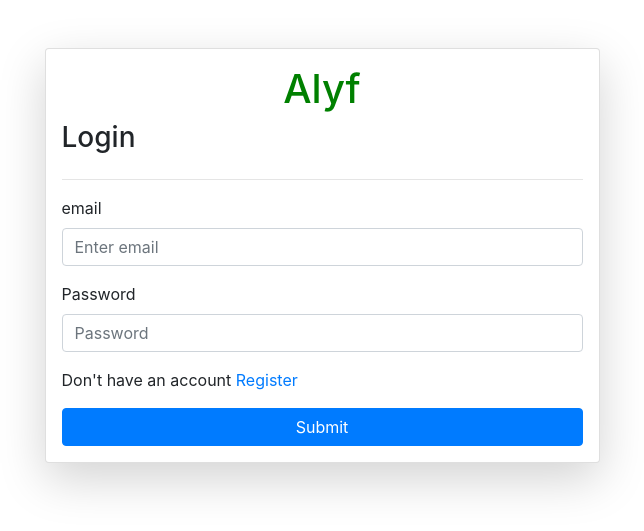
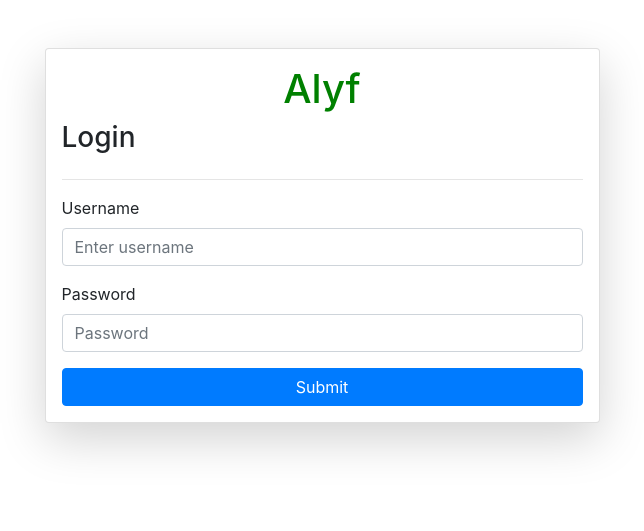
Before and after one commit to nasserbrid/projet-stage-Alyf-Django, a Django app: page /login/ in a window 1280 px wide. Shown: the top 531 px of the page, without its empty margins (318-962 px from the left). Run offline with Django 5.2, Linux system fonts and the light colour scheme; parts of the project's set-up code (start-up, migrations or seed data) failed here and were passed over; some libraries are stand-ins or nearby versions.

Commit message:
nouvelles modifications

```diff
--- a/demo_alyf/demo_alyf/urls.py
+++ b/demo_alyf/demo_alyf/urls.py
@@ -16,8 +16,10 @@ Including another URLconf
 """
 from django.contrib import admin
 from django.urls import path, include
+# from django.contrib.auth import views as auth_views
 
 urlpatterns = [
+    path("", include("django.contrib.auth.urls")),
     path('admin/', admin.site.urls),
     path("", include("gestion_planning_alyf.urls")),
 
--- /dev/null
+++ b/demo_alyf/gestion_planning_alyf/create_user.py
@@ -0,0 +1,2 @@
+from django.contrib.auth.models import User
+user1 = User.objects.create_user("john", "lennon@thebeatles.com", "johnpassword")
--- a/demo_alyf/gestion_planning_alyf/urls.py
+++ b/demo_alyf/gestion_planning_alyf/urls.py
@@ -1,11 +1,13 @@
 from django.urls import path
 from . import views
-from .views import CalendarView, CalendarDetailView, MyLoginView
+from .views import CalendarView, CalendarDetailView
+
 
 urlpatterns = [
      path('calendar/', CalendarView.as_view(), name='calendar'),
      path('moduledetails/<uuid:module_id>/', CalendarDetailView.as_view(), name='moduleinfo'),
-     path('login/', MyLoginView.as_view(), name='login_page')
+    #  path('login/', MyLoginView.as_view(), name='login_page'),
+     path('home',views.home, name='home')
 
 
 
--- a/demo_alyf/gestion_planning_alyf/views.py
+++ b/demo_alyf/gestion_planning_alyf/views.py
@@ -101,6 +101,8 @@
 #     return render(request, "calendar.html", {'data':data})
 
 import email
+
+from django.urls import reverse_lazy
 from .services.Module import Module
 import json
 from django.views import View
@@ -118,42 +120,62 @@ from django.contrib import messages
 from django.contrib.auth import authenticate, login
 from django.contrib.auth.decorators import login_required
 from django.contrib.auth.models import User
-from django.contrib.auth.views import LoginView
-from .models import *
+# from django.contrib.auth.views import LoginView
 
-class MyLoginView(LoginView):
 
-    # Define a view function for the login page
-    def get(self, request):
-    # Check if the HTTP request method is POST (form submission)
-     if request.method == "POST":
-        username = request.POST.get('email')
-        password = request.POST.get('password')
+# class MyLoginView(LoginView):
+#     # template_name = 'login.html'  # Assurez-vous que c'est le bon nom de template
+#     # success_url = reverse_lazy('home')
 
-        # Check if a user with the provided username exists
-        if not User.objects.filter(email=email).exists():
-            # Display an error message if the username does not exist
-            messages.error(request, 'Invalid Username')
-            return redirect('/login/')
+#     # Utilisez le nom de votre template de connexion existant
+#     #success_url = reverse_lazy('home')  # Remplacez 'home' par le nom de votre page d'accueil
 
-        # Authenticate the user with the provided username and password
-        user = authenticate(email=email, password=password)
+#     def get(self, request, *args, **kwargs):
+#         print("Hello Nasser and Igor, Yoroshiku Onegaishimasu")
+#         return super().get(request, *args, **kwargs)
 
-        if user is None:
-            # Display an error message if authentication fails (invalid password)
-            messages.error(request, "Invalid Password")
-            return redirect('/login/')
-        else:
-            # Log in the user and redirect to the home page upon successful login
-            login(request, user)
-            return redirect('/home/')
+#     def post(self, request, *args, **kwargs):
+#         print("Post in action!")
+#         username = request.POST.get('username')
+#         password = request.POST.get('password')
+#         print(f"{username} username")
 
-    # Render the login page template (GET request)
-     return render(request, 'login.html')
+
+#         # if not User.objects.filter(username=username).exists():
+#         #     messages.error(request, 'Invalid Email')
+
+#         #     print("email not found ")
+#         #     return redirect('login')
+
+#         user = authenticate(request, username=username, password=password)
+#         if user is None:
+#             messages.error(request, "Invalid Password")
+#             return self.form_invalid(self.get_form())
+#             # return redirect('login')
+#             # return render(request, 'login/')
+
+#         else:
+#                 print("in the else")
+#             # Log in the user and redirect to the home page upon successful login
+#                 login(request, user)
+#                 messages.success(request, "l'utilisateur {username} est connecté !")
+#                 return redirect(self.success_url)
+#                 # return redirect('/home/')
+#                 # return render(request, 'home.html')
+
+
+
+# @login_required(login_url='login')
+def home(request):
+
+    return render(request, 'home.html')
+
+
+
+
 
 
 class CalendarView(View):
-
 
 
 
--- a/demo_alyf/templates/base.html
+++ b/demo_alyf/templates/base.html
@@ -59,6 +59,7 @@
         </ul>
       </div>
     </nav>
+
     <div class="container">{% block content %} {% endblock %}</div>
     {% comment %}
     <script src="https://code.jquery.com/jquery-3.3.1.slim.min.js"></script>
--- a/demo_alyf/templates/login.html
+++ b/demo_alyf/templates/registration/login.html
@@ -21,17 +21,19 @@
             <!-- Display error/success messages -->
             {% if messages %}
             <div class="alert alert-primary" role="alert">
+            <div class="alert alert-danger" role="alert">
                 {% for message in messages %}
-                {{ message }}
+                {% comment %} {{ message }} {% endcomment %}
+                <li{% if message.tags %} class="{{ message.tags }}"{% endif %}>{{ message }}</li>
                 {% endfor %}
             </div>
             {% endif %}
 
             <!-- Username input field -->
             <div class="form-group">
-                <label for="exampleInputEmail1">email</label>
-                <input type="text" class="form-control" name="email" id="exampleInputEmail1" aria-describedby="emailHelp"
-                    placeholder="Enter email" required>
+                <label for="exampleInputEmail1">Username</label>
+                <input type="text" class="form-control" name="username" id="exampleInputEmail1" aria-describedby="emailHelp"
+                    placeholder="Enter username" required>
             </div>
 
             <!-- Password input field -->
@@ -40,8 +42,8 @@
                 <input type="password" name="password" class="form-control" id="exampleInputPassword1" placeholder="Password" required>
             </div>
 
-            <!-- Link to registration page -->
-            <p>Don't have an account <a href="/register/">Register</a> </p>
+            {% comment %} <!-- Link to registration page -->
+            <p>Don't have an account <a href="/register/">Register</a> </p> {% endcomment %}
 
             <!-- Submit button -->
             <button type="submit" class="btn btn-primary">Submit</button>
```
Also changed, not shown: demo_alyf/demo_alyf/settings.py (+10 -1 lines), demo_alyf/templates/home.html (+8 -0 lines), demo_alyf/db.sqlite3, demo_alyf/gestion_planning_alyf/migrations/0001_initial.py (added), demo_alyf/gestion_planning_alyf/migrations/0002_remove_formateur_user_delete_customuser_and_more.py (added).
